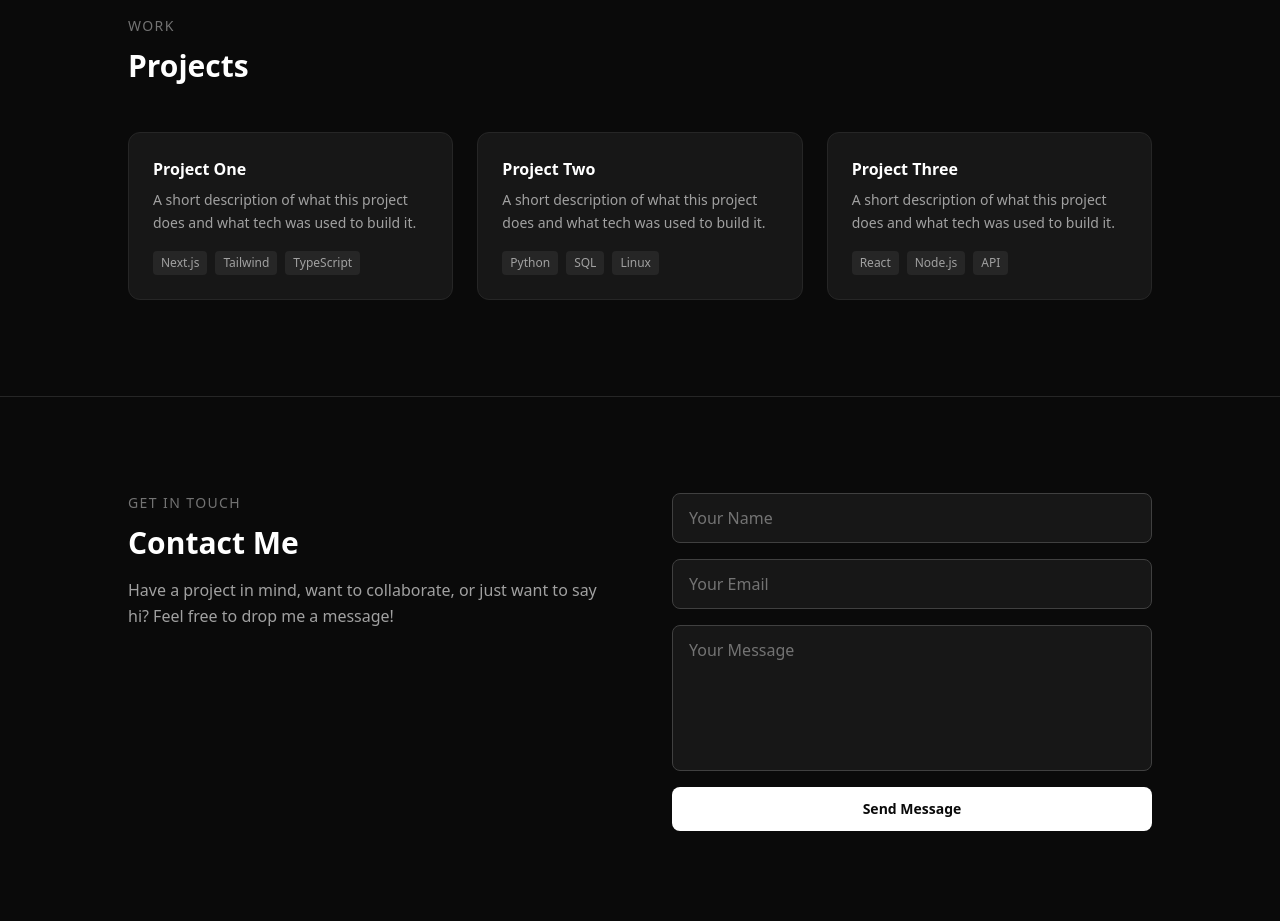
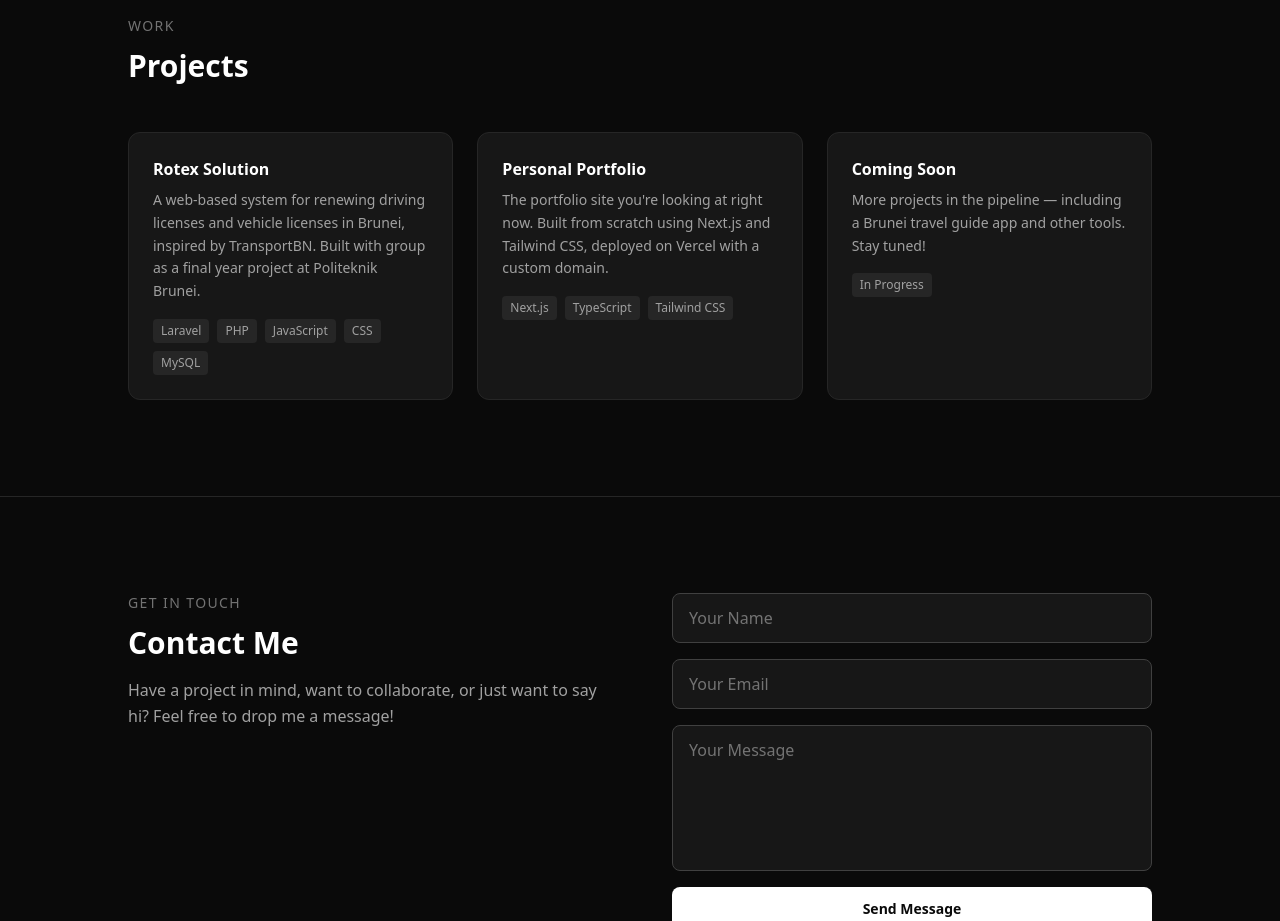
Before and after one commit to Sufiaqilah/my-portfolio, a Next.js app: page / in a window 1280 px wide. Shown: the part 1440-2361 px from the top of the page. Built offline with nearby package versions, Linux system fonts and the light colour scheme.

Commit message:
updated placeholder

```diff
--- a/app/components/Projects.tsx
+++ b/app/components/Projects.tsx
@@ -1,20 +1,20 @@
 const projects = [
   {
-    title: "Project One",
-    description: "A short description of what this project does and what tech was used to build it.",
-    tags: ["Next.js", "Tailwind", "TypeScript"],
-    link: "#",
+    title: "Rotex Solution",
+    description: "A web-based system for renewing driving licenses and vehicle licenses in Brunei, inspired by TransportBN. Built with group as a final year project at Politeknik Brunei.",
+    tags: ["Laravel", "PHP", "JavaScript", "CSS", "MySQL"],
+    link: "https://github.com/Sufiaqilah/rtxsltn",
   },
   {
-    title: "Project Two",
-    description: "A short description of what this project does and what tech was used to build it.",
-    tags: ["Python", "SQL", "Linux"],
-    link: "#",
+    title: "Personal Portfolio",
+    description: "The portfolio site you're looking at right now. Built from scratch using Next.js and Tailwind CSS, deployed on Vercel with a custom domain.",
+    tags: ["Next.js", "TypeScript", "Tailwind CSS"],
+    link: "https://sufiaqilah.com",
   },
   {
-    title: "Project Three",
-    description: "A short description of what this project does and what tech was used to build it.",
-    tags: ["React", "Node.js", "API"],
+    title: "Coming Soon",
+    description: "More projects in the pipeline — including a Brunei travel guide app and other tools. Stay tuned!",
+    tags: ["In Progress"],
     link: "#",
   },
 ];
```
